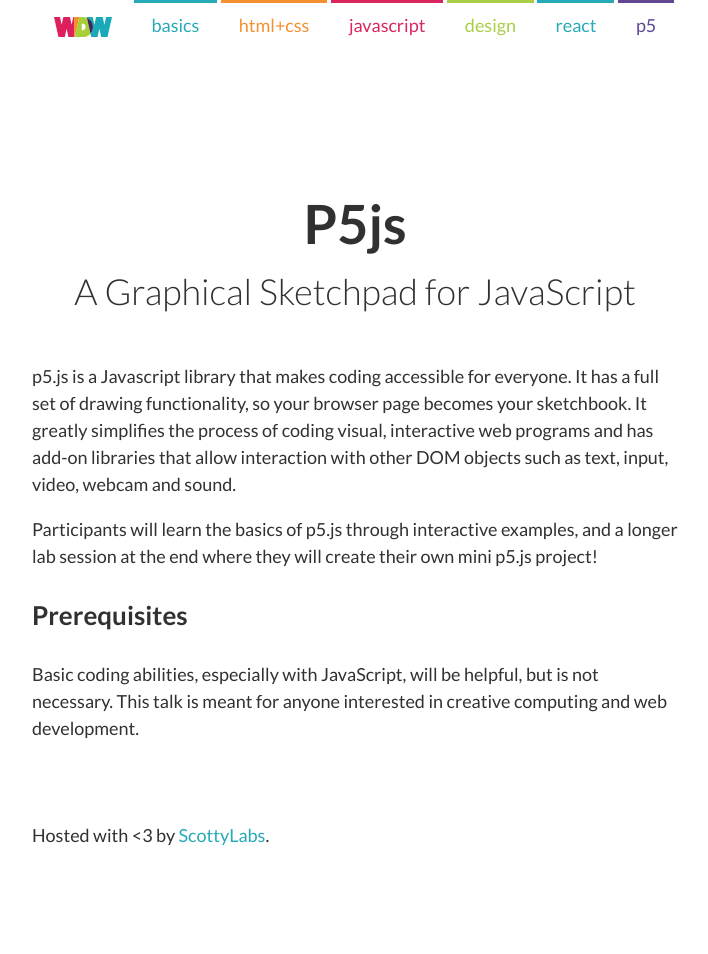
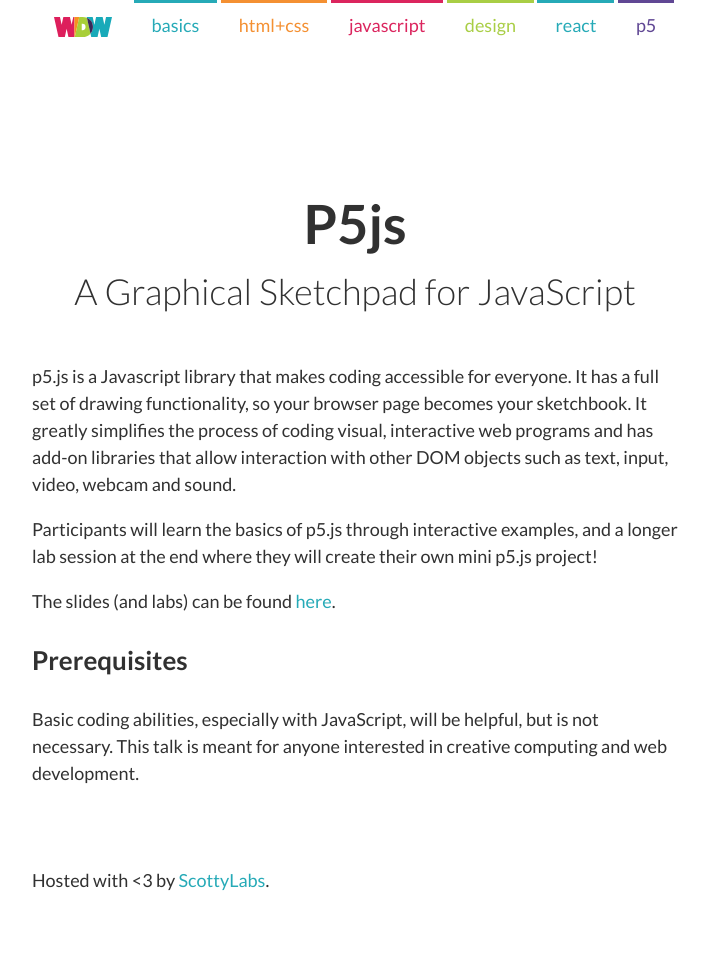
Before and after one commit to ScottyLabs/wdw, a Jekyll site: the page built from p5/index.md, in a window 1280 px wide. Shown: the whole page, without its empty margins (285-993 px from the left). Built offline with Jekyll 4.4.1, drawn with Linux system fonts in a browser that asks for light colours; nearby versions of some CDN libraries; before the commit the page ends 909 px from its top, so only the background shows below that.

Commit message:
Added link for p5 slides (#27)

```diff
--- a/p5/index.md
+++ b/p5/index.md
@@ -18,6 +18,8 @@ Participants will learn the basics of p5.js through interactive examples, and
 a longer lab session at the end where they will create their own mini p5.js
 project!
 
+The slides (and labs) can be found [here](http://tinyurl.com/p5js-webdev).
+
 
 ### Prerequisites
 
```
